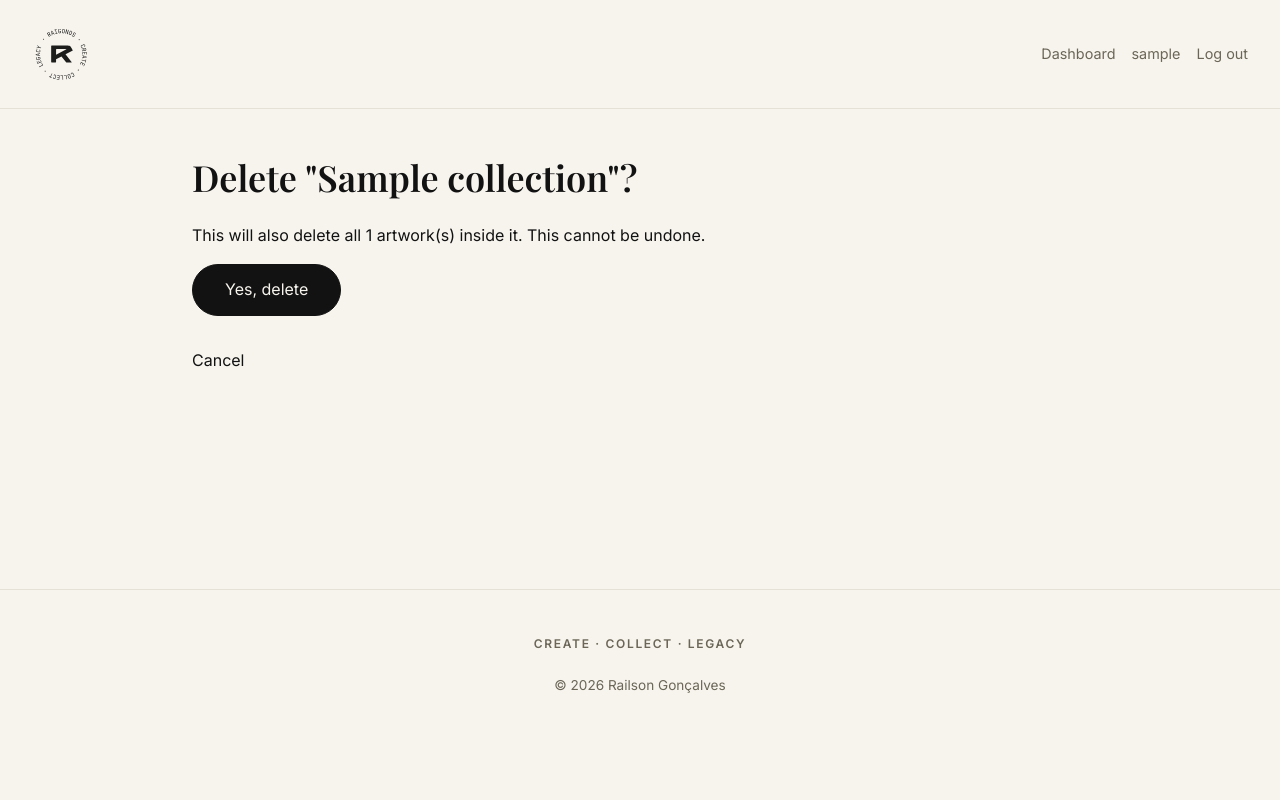
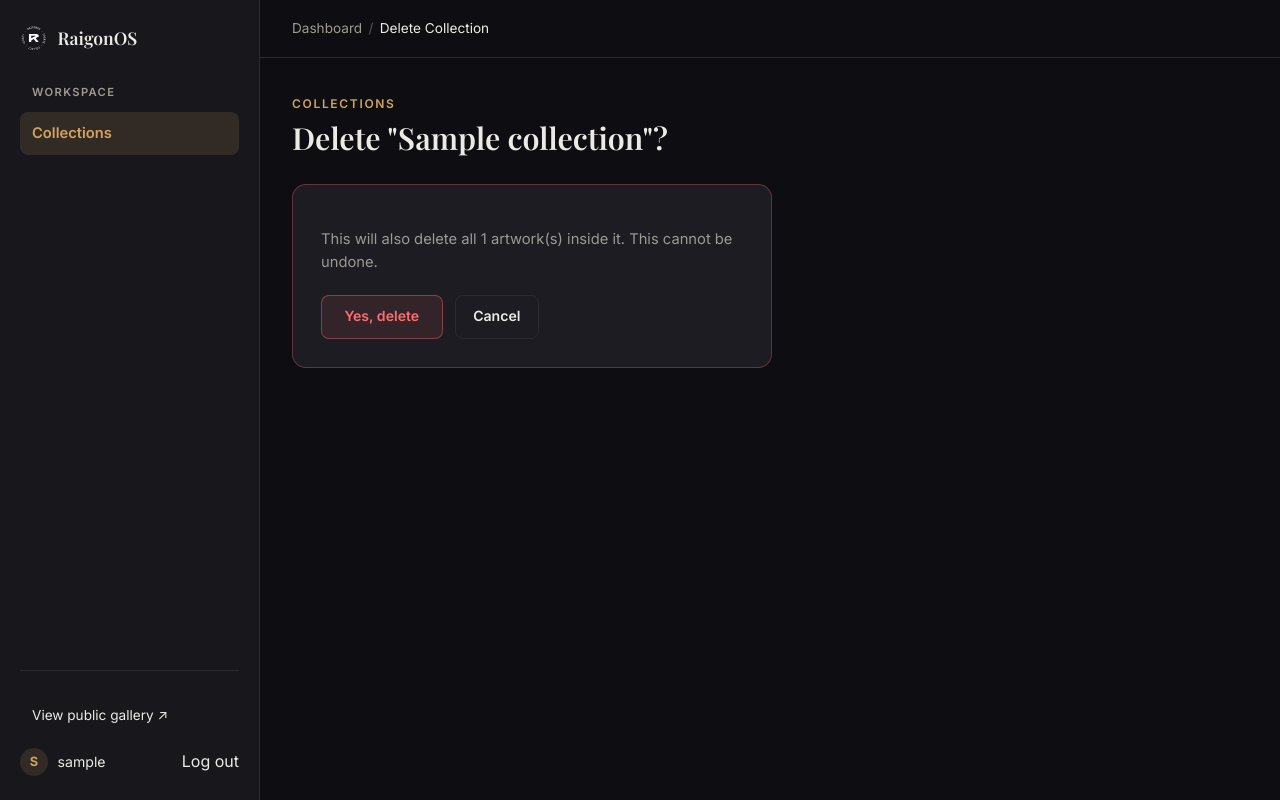
Before and after one commit to raigonlab/raigonos, a Django app: a page that uses gallery/templates/gallery/collection_confirm_delete.html in a window 1280 px wide. Run offline with Django 5.2, Linux system fonts and the light colour scheme; a user stored in the database is signed in; tables that the repository leaves empty hold one stand-in row (values such as "Sample post"); some web fonts are replaced.

Commit message:
Restyle delete confirmation pages with the dashboard shell
Both confirmation pages now use the dash-confirm/dash-card pattern with a danger-toned Yes, delete button, matching the rest of the dark dashboard.

Co-Authored-By: Claude Sonnet 5 <noreply@anthropic.com>

```diff
--- a/gallery/templates/gallery/collection_confirm_delete.html
+++ b/gallery/templates/gallery/collection_confirm_delete.html
@@ -1,9 +1,22 @@
-{% extends 'base.html' %}
+{% extends 'gallery/dashboard_base.html' %}
 
 {% block title %}Delete Collection — RaigonOS{% endblock %}
 
-{% block content %}
+{% block dash_breadcrumb %}
+  <span class="dash-crumb-sep">/</span>
+  <span class="dash-crumb-current">Delete Collection</span>
+{% endblock %}
+
+{% block dash_content %}
+  <div class="dash-page-header">
+    <div>
+      <span class="eyebrow">Collections</span>
       <h1>Delete "{{ collection.title }}"?</h1>
+    </div>
+  </div>
+
+  <div class="dash-confirm">
+    <div class="dash-card">
       <p>
         This will also delete all {{ collection.artworks.count }} artwork(s)
         inside it. This cannot be undone.
@@ -11,8 +24,11 @@
 
       <form method="post">
         {% csrf_token %}
+        <div class="dash-confirm-actions">
           <button type="submit">Yes, delete</button>
+          <a href="{% url 'gallery:dashboard' %}" class="dash-btn dash-btn-ghost">Cancel</a>
+        </div>
       </form>
-
-  <p class="back-link"><a href="{% url 'gallery:dashboard' %}">Cancel</a></p>
+    </div>
+  </div>
 {% endblock %}
```
Also changed, not shown: gallery/templates/gallery/artwork_confirm_delete.html (+25 -9 lines). Lines whose indentation alone changed are shown as unchanged.
